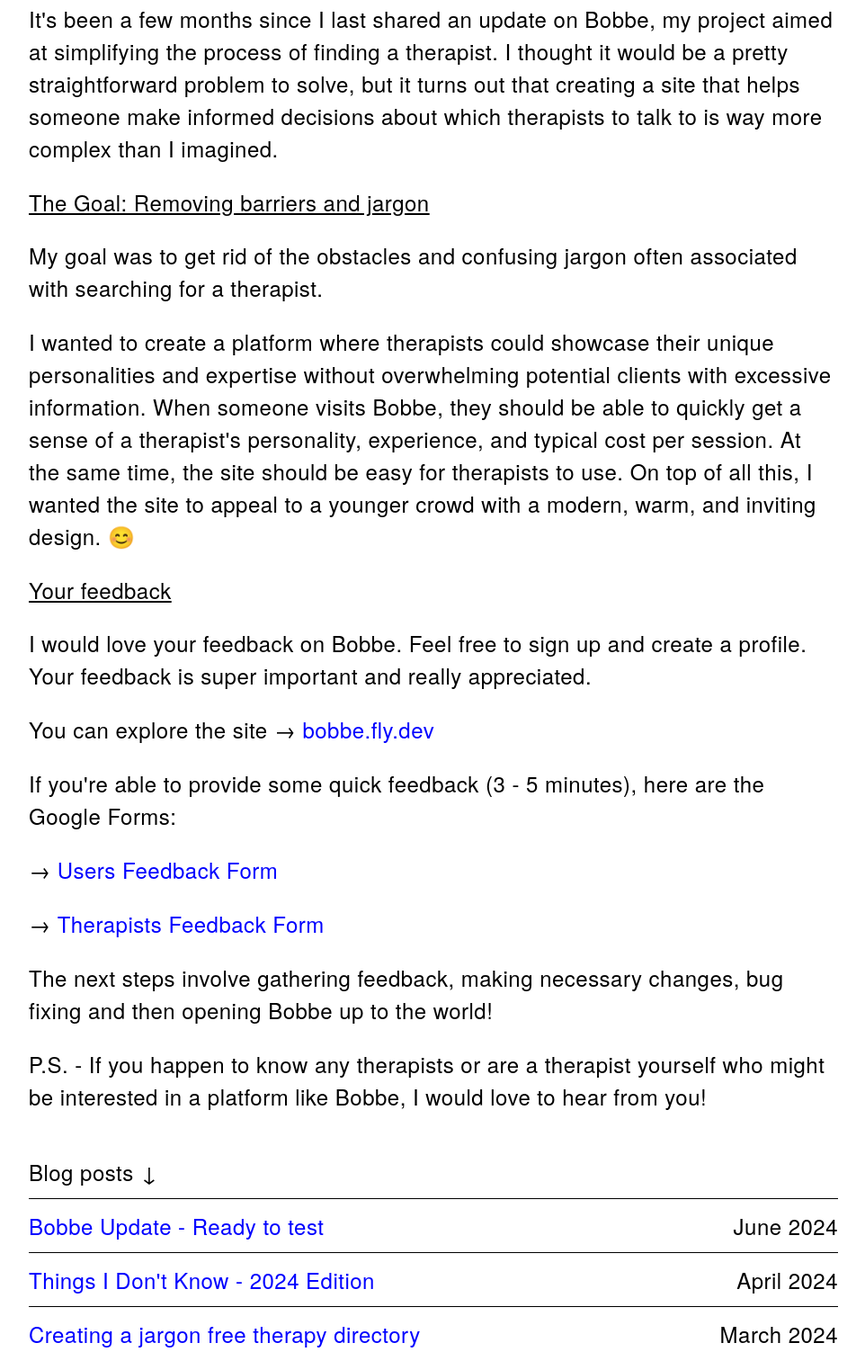
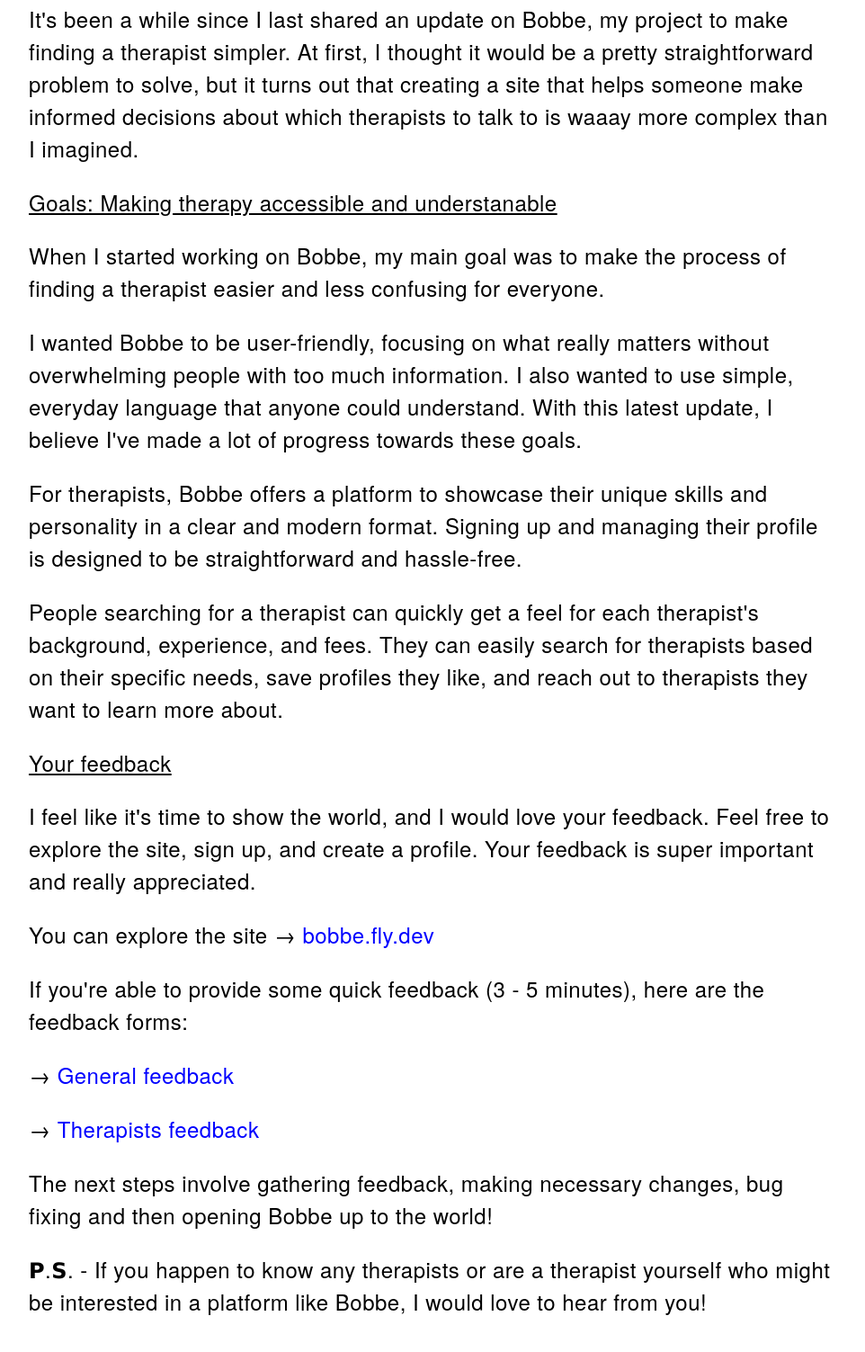
Before and after one commit to cemalokten/blog, an Eleventy site: page content/blog/bobbe-ready-to-test.md in a window 1280 px wide. Shown: the part 112-1615 px from the top of the page at 90% size, without its empty margins (158-1120 px from the left). Built offline with nearby package versions, Linux system fonts and the light colour scheme; Eleventy itself is replaced by a stand-in of ours; files that its build step writes are made by us from their sources; a web font is replaced by a local one.

Commit message:
update: bobbe-ready-to-test

```diff
--- a/content/blog/bobbe-ready-to-test.md
+++ b/content/blog/bobbe-ready-to-test.md
@@ -3,25 +3,28 @@
 date: 2024-06-18
 ---
 
-It's been a few months since I last shared an update on Bobbe, my project aimed at simplifying the process of finding a therapist. I thought it would be a pretty straightforward problem to solve, but it turns out that creating a site that helps someone make informed decisions about which therapists to talk to is way more complex than I imagined.
+It's been a while since I last shared an update on Bobbe, my project to make finding a therapist simpler. At first, I thought it would be a pretty straightforward problem to solve, but it turns out that creating a site that helps someone make informed decisions about which therapists to talk to is waaay more complex than I imagined.
 
+## Goals: Making therapy accessible and understanable
+When I started working on Bobbe, my main goal was to make the process of finding a therapist easier and less confusing for everyone.
 
-## The Goal: Removing barriers and jargon
-My goal was to get rid of the obstacles and confusing jargon often associated with searching for a therapist.
+I wanted Bobbe to be user-friendly, focusing on what really matters without overwhelming people with too much information. I also wanted to use simple, everyday language that anyone could understand. With this latest update, I believe I've made a lot of progress towards these goals.
 
-I wanted to create a platform where therapists could showcase their unique personalities and expertise without overwhelming potential clients with excessive information. When someone visits Bobbe, they should be able to quickly get a sense of a therapist's personality, experience, and typical cost per session. At the same time, the site should be easy for therapists to use. On top of all this, I wanted the site to appeal to a younger crowd with a modern, warm, and inviting design. 😊
+For therapists, Bobbe offers a platform to showcase their unique skills and personality in a clear and modern format. Signing up and managing their profile is designed to be straightforward and hassle-free.
+
+People searching for a therapist can quickly get a feel for each therapist's background, experience, and fees. They can easily search for therapists based on their specific needs, save profiles they like, and reach out to therapists they want to learn more about.
 
 ## Your feedback
-I would love your feedback on Bobbe. Feel free to sign up and create a profile. Your feedback is super important and really appreciated.
+I feel like it's time to show the world, and I would love your feedback. Feel free to explore the site, sign up, and create a profile. Your feedback is super important and really appreciated.
 
 You can explore the site →  [bobbe.fly.dev](https://bobbe.fly.dev/)
 
-If you're able to provide some quick feedback (3 - 5 minutes), here are the Google Forms:
+If you're able to provide some quick feedback (3 - 5 minutes), here are the feedback forms:
 
-→ [Users Feedback Form](https://forms.gle/SAgeerGSP6sUfWRz7)
+→ [General feedback](https://lnkd.in/ezSiyteJ)
 
-→ [Therapists Feedback Form](https://forms.gle/Cx2CHdU8ugf1jTpb7)
+→ [Therapists feedback](https://lnkd.in/e4gDzrDR)
 
 The next steps involve gathering feedback, making necessary changes, bug fixing and then opening Bobbe up to the world!
 
-P.S. - If you happen to know any therapists or are a therapist yourself who might be interested in a platform like Bobbe, I would love to hear from you!
+𝗣.𝗦. - If you happen to know any therapists or are a therapist yourself who might be interested in a platform like Bobbe, I would love to hear from you!
```
